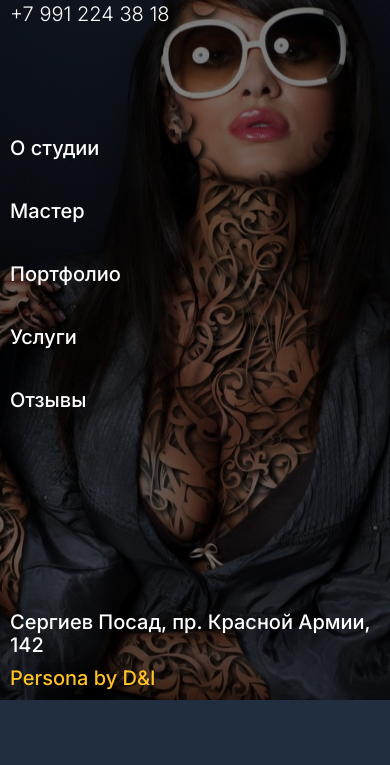
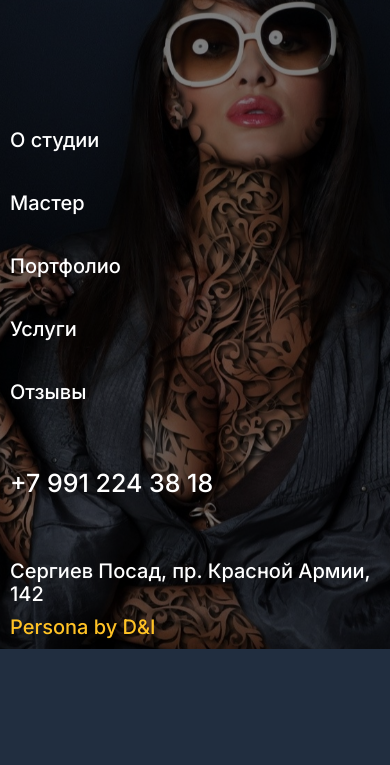
Before and after one commit to egor-martynenko/nesstattoo, a plain HTML site: page index.html in a window 390 px wide. Shown: the part 79-844 px from the top of the page. Drawn offline with nearby package versions, Linux system fonts and the light colour scheme; files whose address does not match are found by name.

Commit message:
phone comment

```diff
--- a/index.html
+++ b/index.html
@@ -33,6 +33,15 @@
                                 </span>
                         </div>
                 </header>
+                <ul class="navigation">
+                    <li class="navigation__item"><a href="#studia" class="navigation__link">О студии</a></li>
+                    <li class="navigation__item"><a href="" class="navigation__link">Мастер</a></li>
+                    <li class="navigation__item"><a href="" class="navigation__link">Портфолио</a></li>
+                    <li class="navigation__item"><a href="" class="navigation__link">Услуги</a></li>
+                    <li class="navigation__item"><a href="" class="navigation__link">Отзывы</a></li>
+                    <li class="navigation__item navigation__phone"><a href="" class="navigation__link">+7 991 224 38 18</a></li>
+                </ul>
+                </ul>
                 <section class="main">
                         <a href="#" class="main_adres">
                             <span>Сергиев Посад, пр. Красной Армии, 142</span>
@@ -40,20 +49,10 @@
                         </a>
                 </section>
 
-            <div class="burger-menu burger-menu_opened">
-                <div class="burger-menu__content">
-                        <ul class="navigation">
-                            <li class="navigation__item"><a href="#studia" class="navigation__link">О студии</a></li>
-                            <li class="navigation__item"><a href="" class="navigation__link">Мастер</a></li>
-                            <li class="navigation__item"><a href="" class="navigation__link">Портфолио</a></li>
-                            <li class="navigation__item"><a href="" class="navigation__link">Услуги</a></li>
-                            <li class="navigation__item"><a href="" class="navigation__link">Отзывы</a></li>
-                        </ul>
                 </div>
                 <button class="burger-menu__control">
                 </button>
-            </div>
-        </div>
+
         <div class="container"></div>
             <div class="arrow">
                 <svg class="arrow__item" viewBox="0 0 1920 129" fill="none" xmlns="http://www.w3.org/2000/svg">
--- a/sass/_general.sass
+++ b/sass/_general.sass
@@ -37,6 +37,8 @@ body
     position: absolute
     top: 300px
     z-index: 2
+    &__phone
+        display: none
     &__item
         margin-bottom: 40px
         font-weight: 400
--- a/sass/_media.sass
+++ b/sass/_media.sass
@@ -8,14 +8,16 @@
         &_logo
             padding-bottom: 20px
         &_contacts
-            &__num
-            &__img
-                display: none
-            &__desc
-                display: none
-            &__phone
-                font-size: 20px
+            display: none
     .navigation
-        top: 200px
+        position: relative
+        top: 100px
+        &__phone
+            padding-top: 25px
+            display: block
+            font-size: 25px
     .arrow
         display: none
+    .main
+        margin: 0
+        min-height: 25vh
```
Also changed, not shown: dist/css/main.min.css, main.css, 2 other files.
